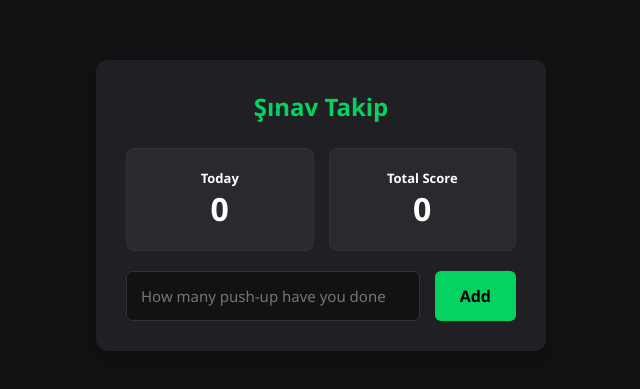
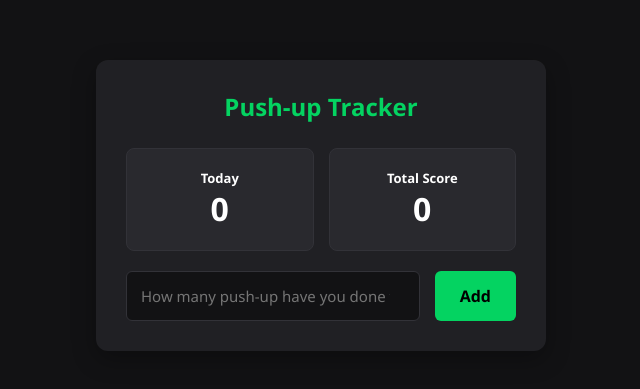
Before and after one commit to kayci-ahmetselcuk/Push-up-Tracking-Website, a plain HTML site: page index.html in a window 1280 px wide. Shown: the part 195-584 px from the top of the page, without its empty margins (319-959 px from the left). Drawn offline with nearby package versions, Linux system fonts and the light colour scheme; no server answers.

Commit message:
Update index.html

```diff
--- a/index.html
+++ b/index.html
@@ -9,7 +9,7 @@
 
 <body>
 <div class="container">
-    <h1>Şınav Takip</h1>
+    <h1>Push-up Tracker</h1>
     <div class="out-boxes">
 
         <div class="score-box">
```
